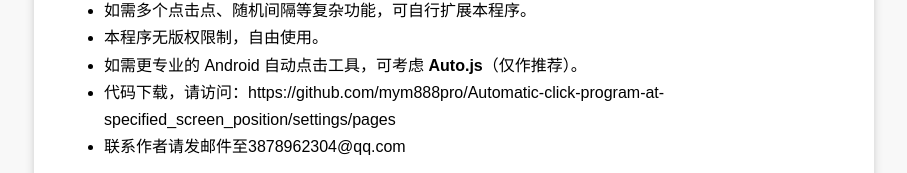
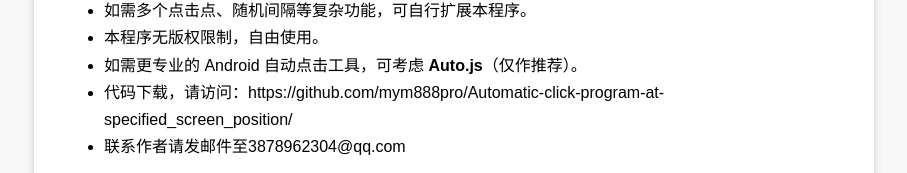
Before and after one commit to mym888pro/Automatic-click-program-at-specified_screen_position, a plain HTML site: page index.html in a window 1280 px wide. Shown: the part 1077-1250 px from the top of the page, without its empty margins (186-1093 px from the left). Drawn offline with Linux system fonts and the light colour scheme.

Commit message:
Update index.html

```diff
--- a/index.html
+++ b/index.html
@@ -63,7 +63,7 @@
       <li>如需多个点击点、随机间隔等复杂功能，可自行扩展本程序。</li>
       <li>本程序无版权限制，自由使用。</li>
       <li>如需更专业的 Android 自动点击工具，可考虑 <b>Auto.js</b>（仅作推荐）。</li>
-      <li>代码下载，请访问：https://github.com/mym888pro/Automatic-click-program-at-specified_screen_position/settings/pages</li>
+      <li>代码下载，请访问：https://github.com/mym888pro/Automatic-click-program-at-specified_screen_position/</li>
       <li>联系作者请发邮件至3878962304@qq.com</li>
     </ul>
 
```
